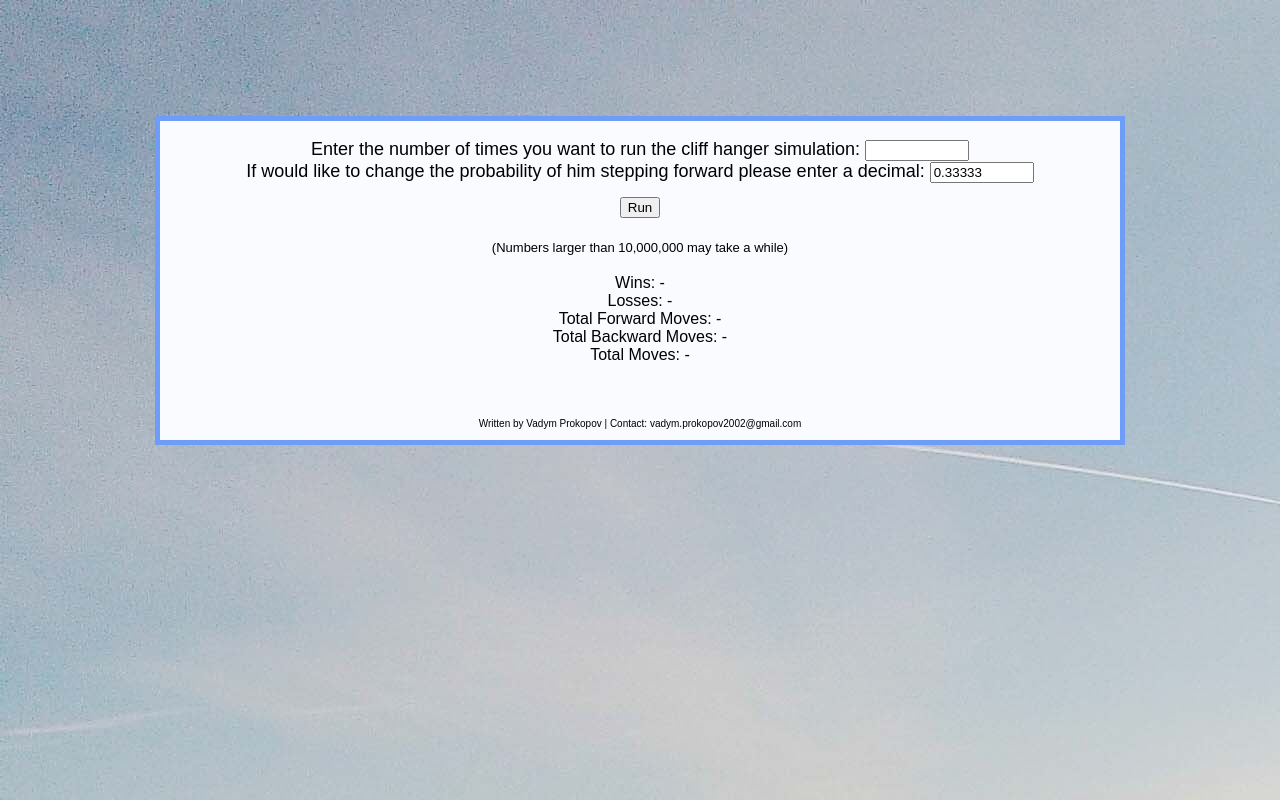
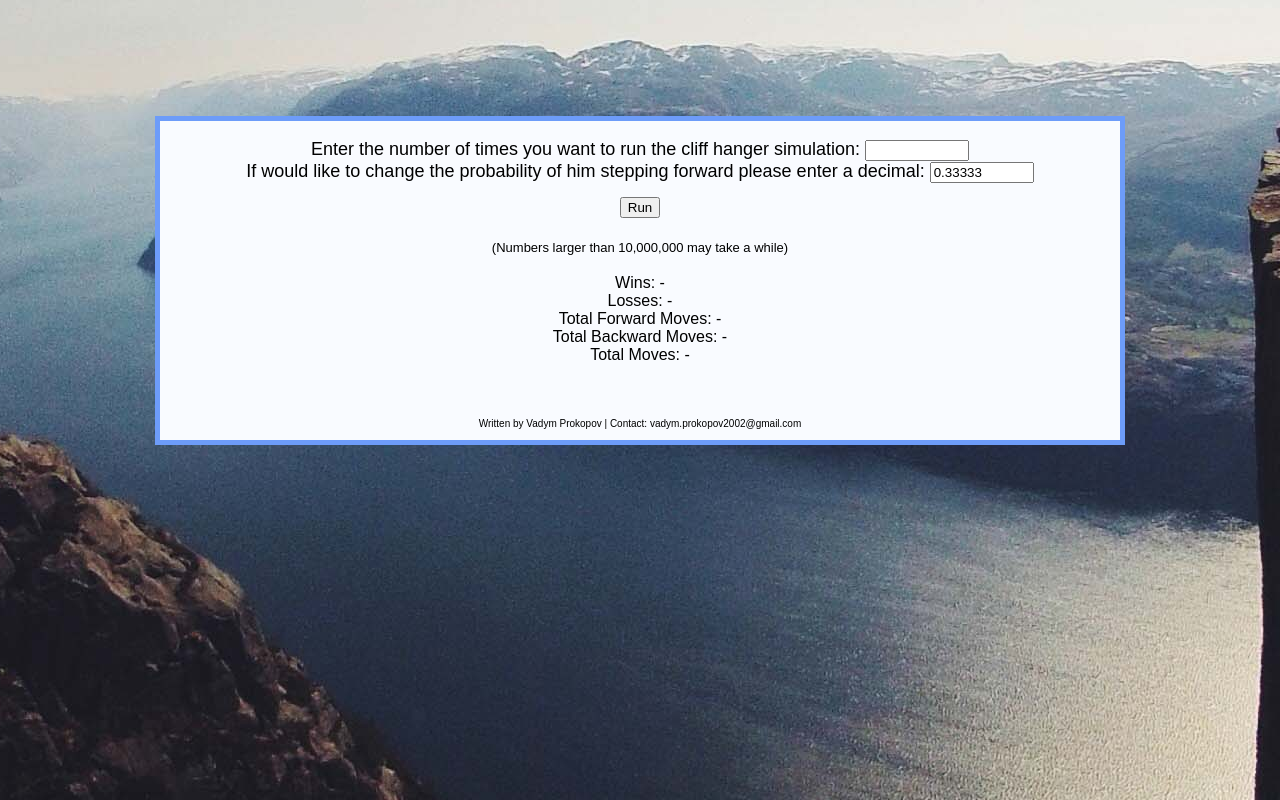
Before and after one commit to TreeElf/treeelf.github.io, a plain HTML site: page cliffhanger/cliffhanger.html in a window 1280 px wide. Drawn offline with Linux system fonts and the light colour scheme.

Commit message:
added background image

```diff
--- a/cliffhanger/cliffhanger.html
+++ b/cliffhanger/cliffhanger.html
@@ -7,10 +7,10 @@
 
   </head>
 
-  <body background="light-love-clouds-river.jpg" background-size="100">
+  <body>
   	<div>
   	  <br><br><br><br><br><br>
-
+<img source="background.jpg" class="source-image">
 <div class="boxed">
 <br>    <font face="Arial" size="4">
 <div class="content1">Enter the number of times you want to run the cliff hanger simulation:
--- a/cliffhanger/styles.css
+++ b/cliffhanger/styles.css
@@ -22,6 +22,15 @@
     text-align: center;
     background-color: #f9fbff;
 }
-.body {
-    background-image: url("light-love-clouds-river.jpg");
+body {
+    background-image: url("background.jpg");
+    background-position: center;
+    background-attachment: fixed;
+
 }
+.source-image {
+  width: 100%;
+  position: absolute;
+  top: 0;
+  left: 0;
+}
```
Also changed, not shown: cliffhanger/background.jpg (renamed from cliffhanger/light-love-clouds-river.jpg).
